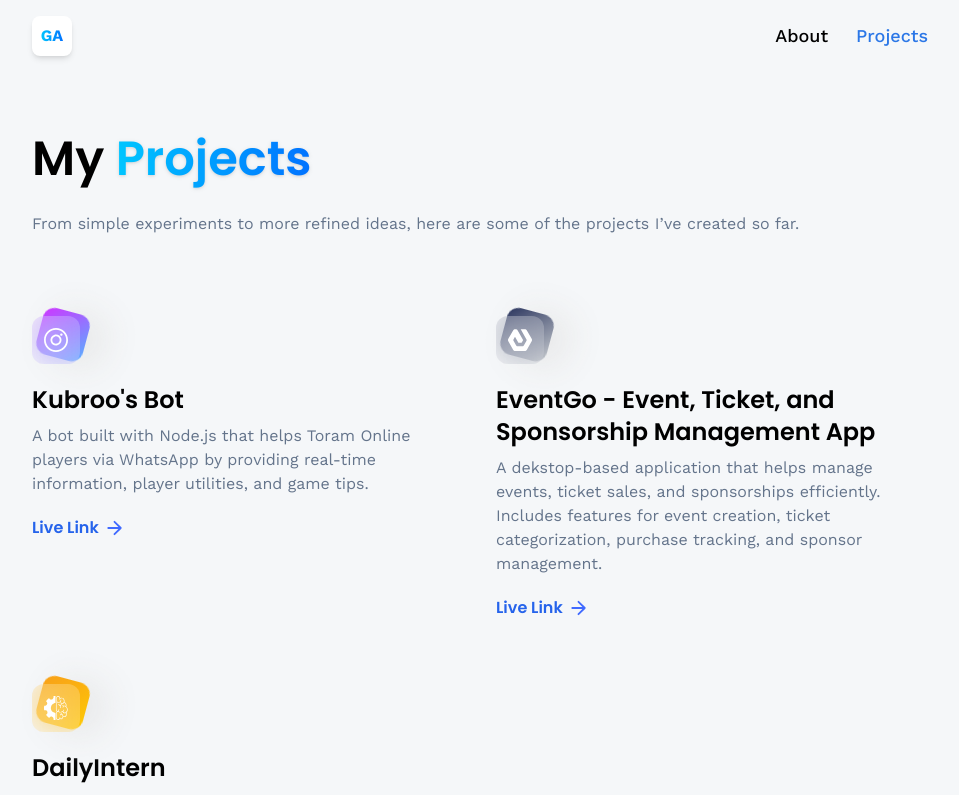
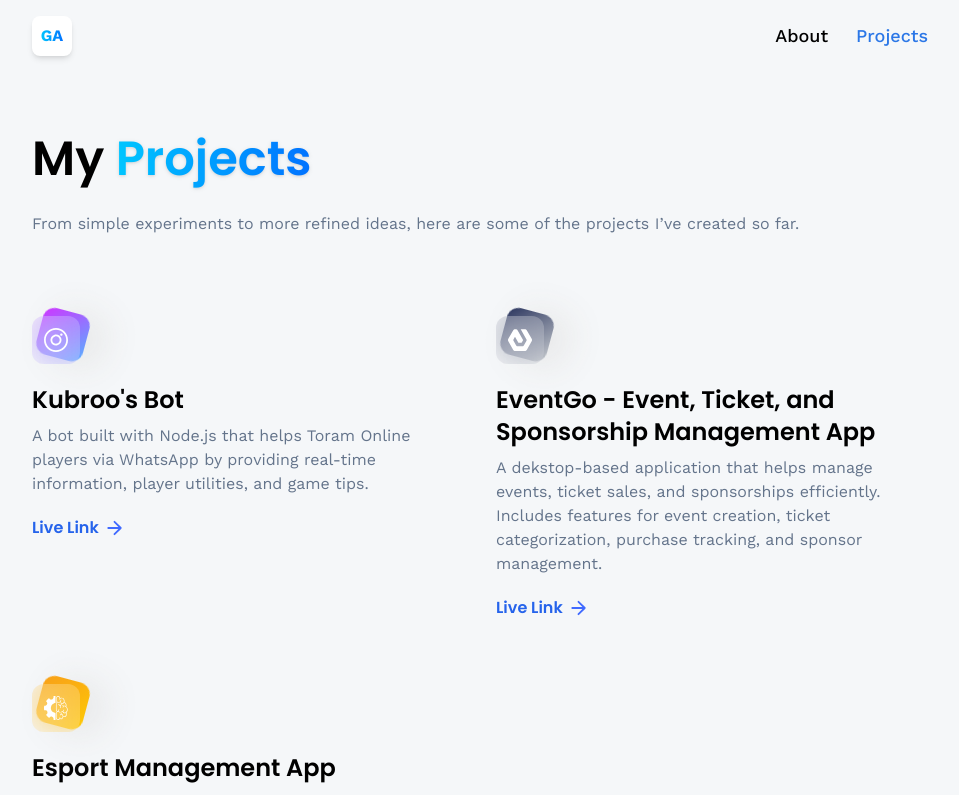
Before and after one commit to Kubrooo/3d-portfolio, a React (Vite) app: page /projects in a window 1280 px wide. Shown: the top 795 px of the page, without its empty margins (160-1119 px from the left). Built offline with nearby package versions, Linux system fonts and the light colour scheme.

Commit message:
upload one project in project page

```diff
--- a/src/constants/index.js
+++ b/src/constants/index.js
@@ -163,7 +163,7 @@
     {
         iconUrl: summiz,
         theme: 'btn-back-yellow',
-        name: 'DailyIntern',
+        name: 'Esport Management App',
         description: 'Esport Management is a Windows Forms-based application used to manage esports tournaments. It provides features for managing teams and matches, as well as displaying real-time tournament and team statistics.',
         link: 'https://github.com/Kubrooo/EsportManagement',
     }
```
